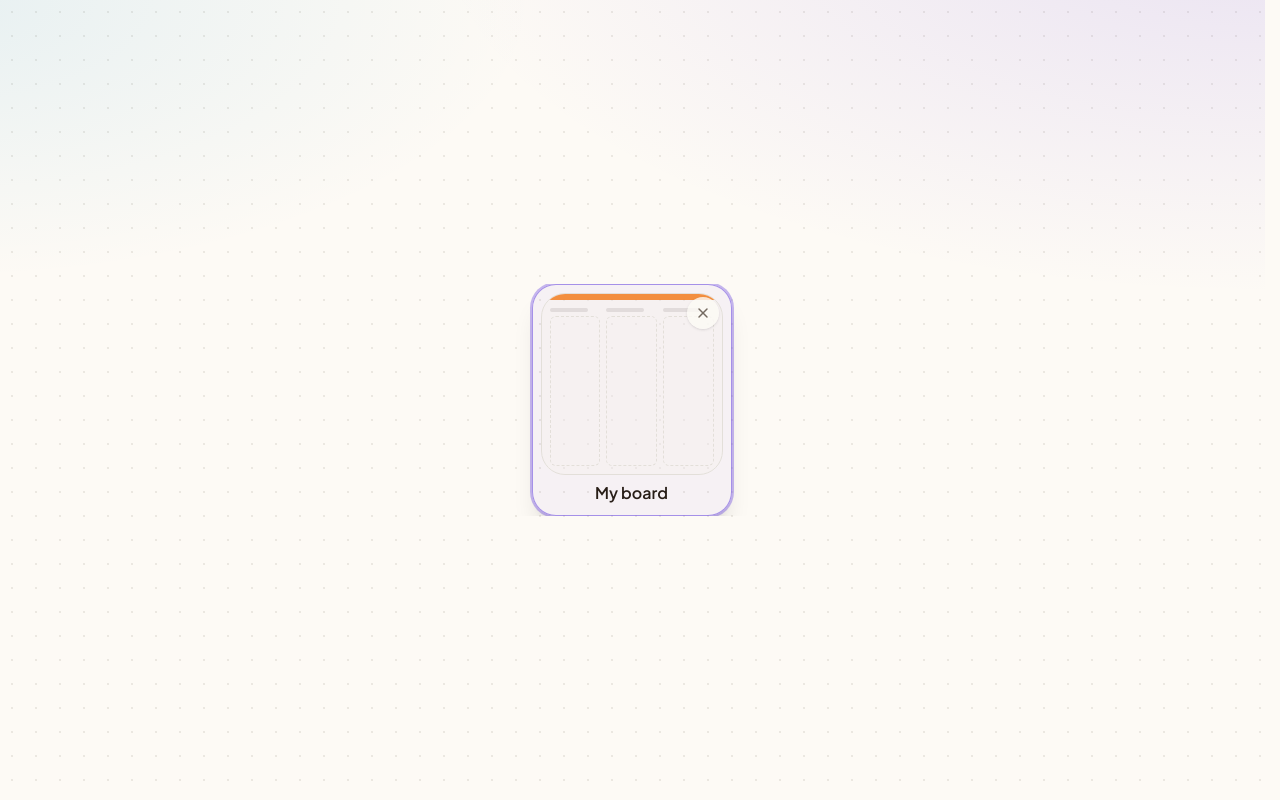
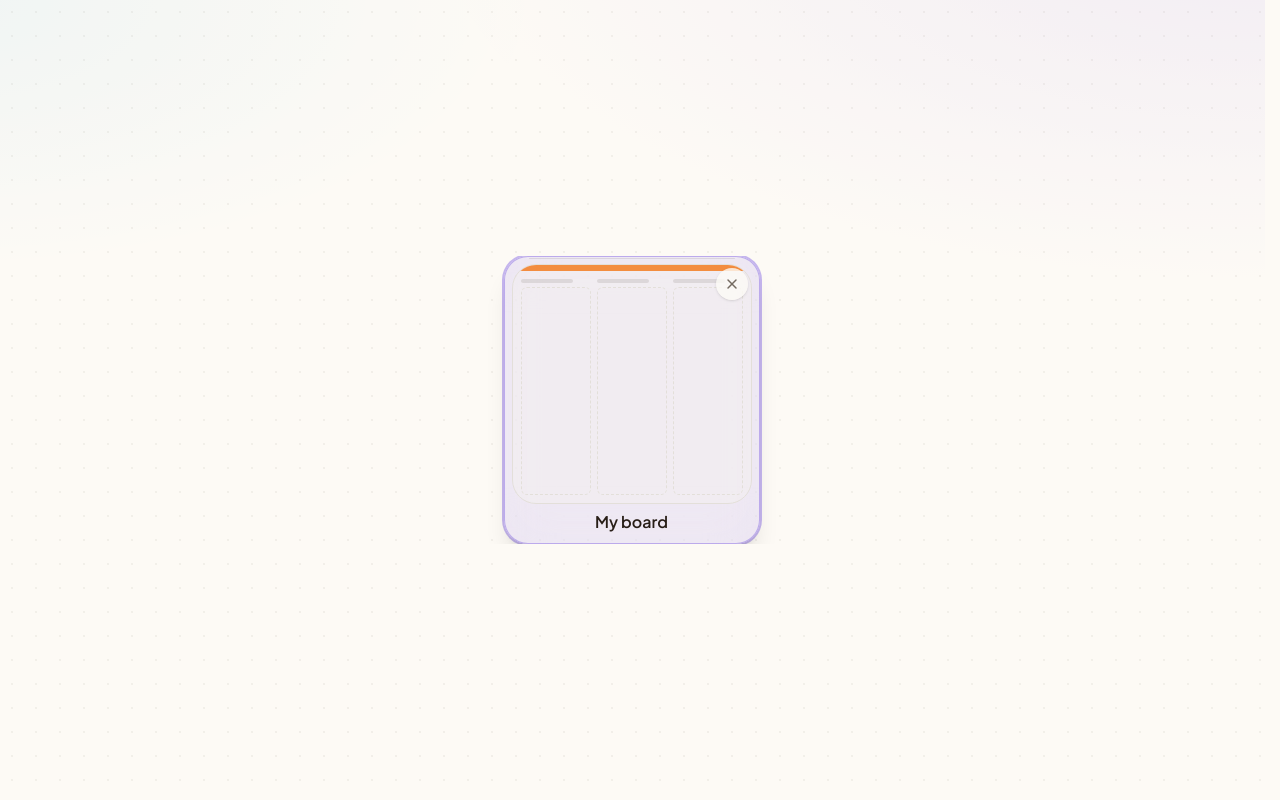
Before and after one commit to DarkSoulEngineer/todo-app, a Next.js app: page /tasks in a window 1280 px wide. Both pictures are taken after a click on the button 1183 px from the left and 23 px from the top of the page. Built offline with nearby package versions, Linux system fonts and the light colour scheme.

Commit message:
Enlarge minimize-view board tiles and add Windows 11 acrylic blur

```diff
--- a/src/components/layout/desktop.tsx
+++ b/src/components/layout/desktop.tsx
@@ -44,8 +44,9 @@ const MAX_CARDS = 5;
 /**
  * The minimized view: a Windows ALT+TAB-style switcher, with no taskbar.
  *
- * Every open board is a big square "thumbnail" that re-renders its real columns
- * and cards in miniature, with the board name beneath. Exactly one tile is
+ * Every open board is a square "thumbnail" that re-renders its real columns and
+ * cards in miniature, resting on a frosted, acrylic-style card with the board
+ * name beneath. Exactly one tile is
  * selected and highlighted; Tab / Shift+Tab and the arrow keys cycle the
  * selection with wrap-around, and Enter (or a click, or a hover) switches to the
  * selected board. Esc steps out, leaving the desktop as it is. When nothing is
@@ -129,7 +130,7 @@ export function Desktop() {
   };
 
   return (
-    <div className="flex h-dvh w-full items-center justify-center p-4 sm:p-8">
+    <div className="flex h-dvh w-full items-center justify-center bg-background/40 p-4 sm:p-8">
       <motion.div
         role="dialog"
         aria-modal="true"
@@ -146,7 +147,7 @@ export function Desktop() {
           <ul
             role="listbox"
             aria-label="Switch board"
-            className="grid max-h-[70dvh] w-full grid-cols-[repeat(auto-fit,minmax(0,clamp(8rem,25dvh,18rem)))] justify-center gap-4 overflow-y-auto pr-0.5"
+            className="grid max-h-[70dvh] w-full grid-cols-[repeat(auto-fit,minmax(0,clamp(10rem,32dvh,24rem)))] justify-center gap-4 overflow-y-auto pr-0.5"
           >
             {tiles.map((board, index) => {
               const isSelected = index === selectedIndex;
@@ -170,12 +171,24 @@ export function Desktop() {
                     }
                   }}
                   className={cn(
-                    "focus-ring group relative flex cursor-pointer flex-col gap-1.5 rounded-3xl border p-2 transition-all duration-200",
-                    isSelected
-                      ? "border-primary/60 bg-primary/5 shadow-xl ring-2 ring-primary/40"
-                      : "border-border bg-card/50 opacity-70 hover:bg-muted/60 hover:opacity-100",
+                    "focus-ring group relative flex cursor-pointer flex-col rounded-3xl p-2 transition-all duration-200",
+                    isSelected ? "ring-2 ring-primary/40" : "",
                   )}
                 >
+                  {/* Windows 11-style acrylic surface: a translucent, blurred panel
+                      that sits behind the tile content, with a hairline edge highlight. */}
+                  <div
+                    aria-hidden="true"
+                    className={cn(
+                      "pointer-events-none absolute inset-0 rounded-3xl border backdrop-blur-xl transition-all duration-200",
+                      isSelected
+                        ? "border-primary/40 bg-primary/10 shadow-xl"
+                        : "border-border/70 bg-card/60 shadow-md group-hover:bg-card/80",
+                    )}
+                  >
+                    <span className="absolute inset-x-6 top-px h-px rounded-full bg-foreground/10" />
+                  </div>
+
                   <button
                     type="button"
                     aria-label={`Close ${board.name}`}
@@ -184,10 +197,18 @@ export function Desktop() {
                       event.stopPropagation();
                       closeBoard(board.id);
                     }}
-                    className="absolute right-3 top-3 z-10 flex h-8 w-8 items-center justify-center rounded-full bg-background/80 text-muted-foreground opacity-0 shadow-sm transition-opacity hover:bg-background hover:text-foreground focus:opacity-100 group-hover:opacity-100 group-focus-within:opacity-100"
+                    className="absolute right-3 top-3 z-20 flex h-8 w-8 items-center justify-center rounded-full bg-background/80 text-muted-foreground opacity-0 shadow-sm transition-opacity hover:bg-background hover:text-foreground focus:opacity-100 group-hover:opacity-100 group-focus-within:opacity-100"
                   >
                     <X className="h-4 w-4" strokeWidth={2.2} />
                   </button>
+
+                  {/* Crisp content layer, floating above the frosted surface. */}
+                  <div
+                    className={cn(
+                      "relative z-10 flex flex-col gap-1.5 transition-opacity duration-200",
+                      isSelected ? "opacity-100" : "opacity-75 group-hover:opacity-100",
+                    )}
+                  >
                     <BoardThumbnail workspace={board.workspace} accent={board.accent} now={now} />
                     <p
                       className={cn(
@@ -197,6 +218,7 @@ export function Desktop() {
                     >
                       {board.name}
                     </p>
+                  </div>
                 </li>
               );
             })}
```
Lines whose indentation alone changed are shown as unchanged.
